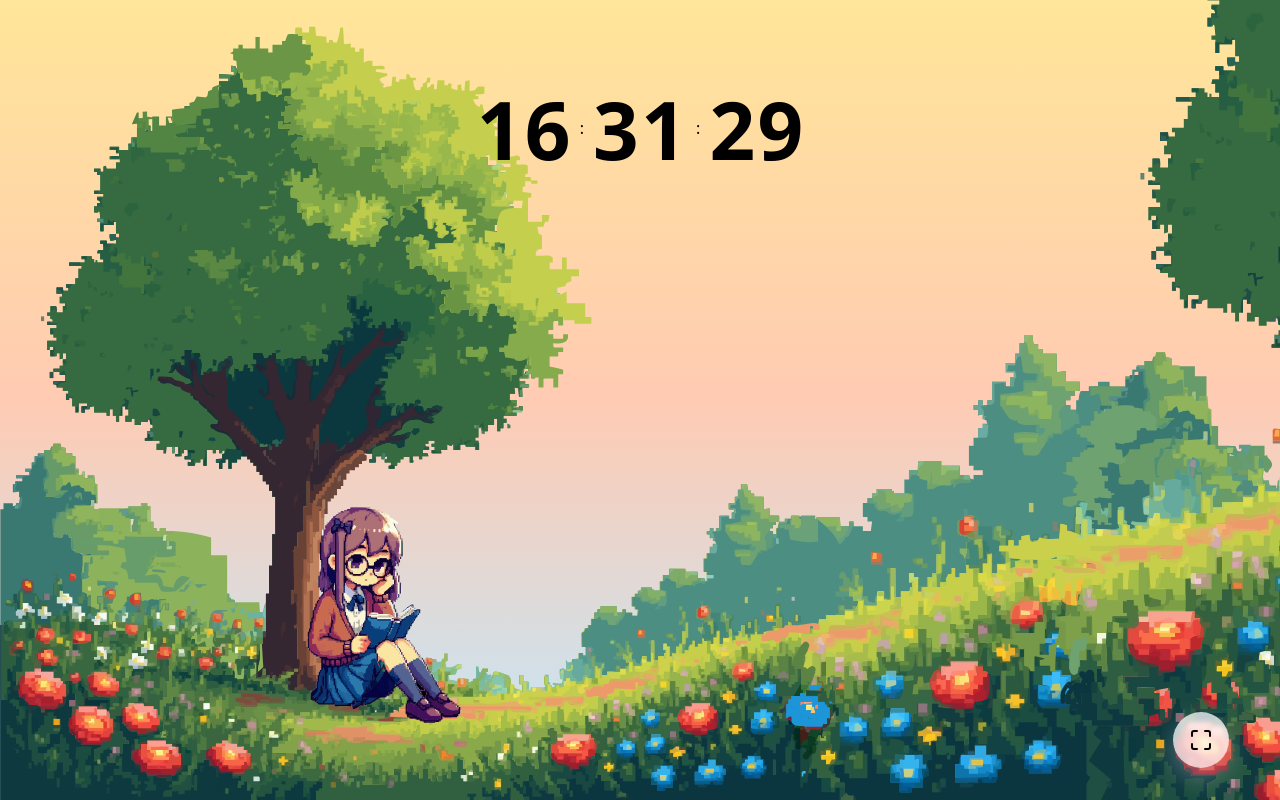
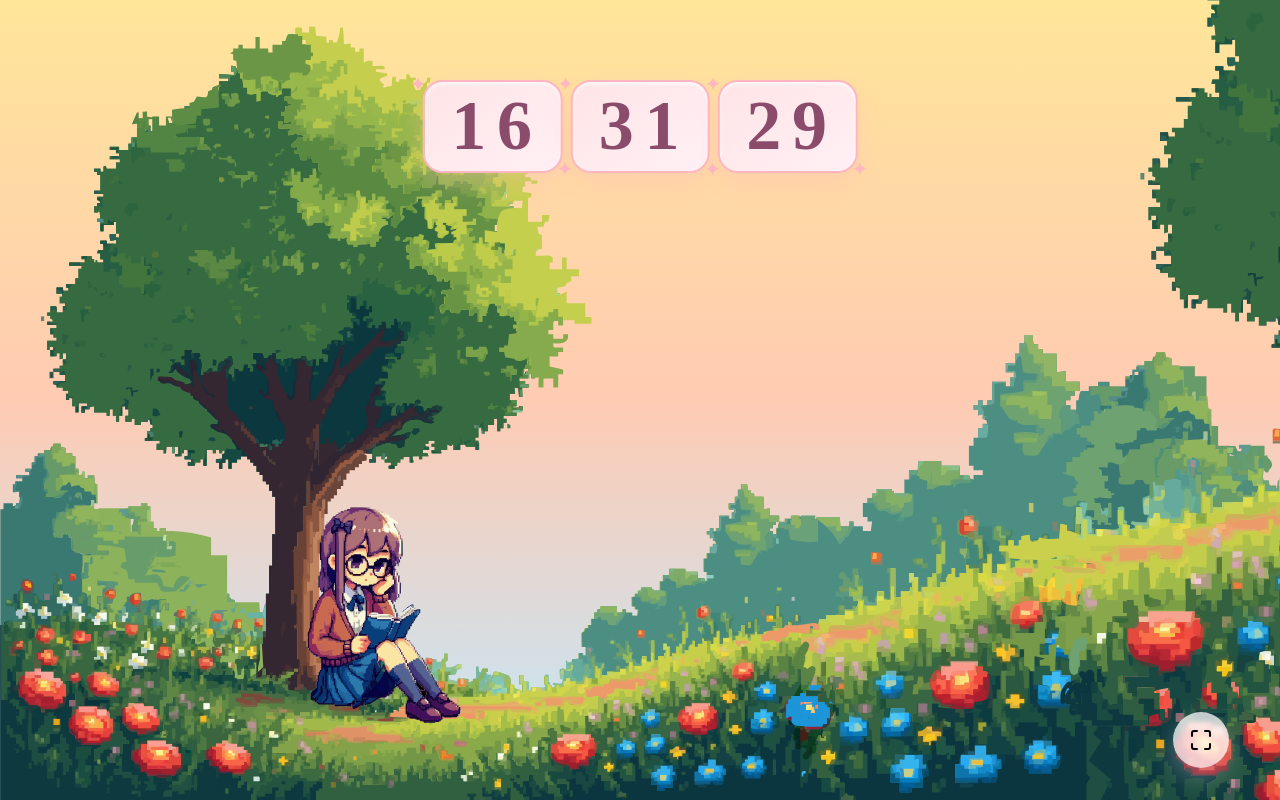
Before and after one commit to P1210/clock-widget, a React (Vite) app: page / in a window 1280 px wide. Built offline with nearby package versions, Linux system fonts and the light colour scheme.

Commit message:
Update the timer UI.

```diff
--- a/src/Clock.jsx
+++ b/src/Clock.jsx
@@ -2,14 +2,21 @@ import { motion, AnimatePresence } from "framer-motion";
 
 function AnimatedDigit({ digit, height }) {
   return (
-    <div style={{ height, width: "100%", overflow: "hidden", position: "relative" }}>
+    <div
+      style={{
+        height,
+        width: "100%",
+        overflow: "hidden",
+        position: "relative",
+      }}
+    >
       <AnimatePresence initial={false}>
         <motion.div
           key={digit}
           initial={{ y: height }}
           animate={{ y: 0 }}
           exit={{ y: -height }}
-          transition={{ duration: 0.3 }}
+          transition={{ duration: 0.5 }}
           style={{
             height,
             display: "flex",
@@ -26,16 +33,18 @@ function AnimatedDigit({ digit, height }) {
   );
 }
 
-function Counter({ value, fontSize = 80 }) {
+function Counter({ value, fontSize = 80, textColor }) {
   const height = fontSize * 1.2;
   return (
     <div
       style={{
         display: "flex",
+        gap:"0.25rem",
         fontSize,
         fontWeight: "bold",
         fontVariantNumeric: "tabular-nums",
-        width: fontSize * 1.2,
+        width: fontSize * 1.25,
+        color: textColor,
       }}
     >
       {value.split("").map((digit, idx) => (
--- a/src/Timer.jsx
+++ b/src/Timer.jsx
@@ -25,7 +25,7 @@ function Timer() {
 
   const updateGradient = useCallback(() => {
     const now = new Date();
-    const hours = now.getHours();
+    const hours = now.getHours() ;
     const element = componentRef.current;
     const overlay = overlayRef.current;
 
@@ -126,17 +126,20 @@ function Timer() {
 
         <div className="clock">
           {/* <div className="time">{timeString}</div> */}
+
           {timeString.split(" : ").map((t, index) => {
             return (
-              <>
+              <div className="timer-kawaii">
                 <Counter
                   value={t}
-                  fontSize={80}
-                  textColor="white"
+                  fontSize={70}
+                  // textColor="#8b4b6b"
                   fontWeight={900}
                 />
-                {index !== timeString.split(" : ").length - 1 && " : "}
-              </>
+                {/* {index !== timeString.split(" : ").length - 1 && (
+                  <span style={{ color: "#fff", fontSize: "40px" }}>:</span>
+                )} */}
+              </div>
             );
           })}
         </div>
--- a/src/timer.css
+++ b/src/timer.css
@@ -6,44 +6,55 @@
   z-index: 1000;
 }
 
-.clock{
+.clock {
   display: flex;
   flex-direction: row;
   align-items: center;
-  gap:0.5rem;
+  gap: 0.5rem;
+  width: max-content;
 }
 
 .timer-kawaii {
+  width: max-content;
   background: linear-gradient(145deg, #ffe4e6, #fff0f5);
-  border: 3px solid #ffb6c1;
-  border-radius: 50px;
-  padding: 20px 40px;
+  border: 2px solid #ffb6c1;
+  border-radius: 20px;
+  padding: 0.15rem 1.5rem;
   box-shadow: 0 10px 25px rgba(255, 182, 193, 0.3),
     inset 0 2px 4px rgba(255, 255, 255, 0.8);
   font-family: "Fredoka", cursive;
-  font-size: 2.2em;
-  font-weight: 600;
+  /* font-size: 2.2em;
+  font-weight: 600; */
   color: #8b4b6b;
-  letter-spacing: 1px;
+  letter-spacing: 2px;
   position: relative;
+  /* box-shadow: 0 2px 0 #8b4b6b, inset 0 1px 1px rgba(255, 255, 255, 0.8); */
+  transform: translateY(0);
+  transition: all 0.1s ease;
 }
 
+.timer-kawaii:hover {
+  transform: translateY(2px);
+  box-shadow: 0 4px 0 #8b4b6b, 0 6px 15px rgba(255, 182, 193, 0.3);
+}
+
+
 .timer-kawaii::before {
-  content: "✧";
+  content: "✦";
   position: absolute;
   left: -15px;
   top: -10px;
   color: #ffb6c1;
-  font-size: 0.8em;
+  font-size: 1.25em;
 }
 
 .timer-kawaii::after {
-  content: "✧";
+  content: "✦";
   position: absolute;
   right: -15px;
   bottom: -10px;
   color: #ffb6c1;
-  font-size: 0.8em;
+  font-size: 1.25em;
 }
 
 .timer-skyblue {
@@ -147,11 +158,12 @@
   background: linear-gradient(145deg, #00ff88, #00cc66);
   border: 4px solid #004d1a;
   border-radius: 15px;
-  padding: 18px 35px;
+  /* padding: 18px 35px; */
+  padding: 10px;
   box-shadow: 0 8px 0 #004d1a, 0 12px 20px rgba(0, 77, 26, 0.3);
   font-family: "Nunito", monospace;
-  font-size: 2em;
-  font-weight: 700;
+  /* font-size: 2em;
+  font-weight: 700; */
   color: #001a0a;
   text-shadow: 1px 1px 0 #00ff88;
   position: relative;
@@ -180,20 +192,21 @@
 
 /* Cloud Theme */
 .timer-cloud {
-  background: linear-gradient(145deg, #ffffff, #f8fafc);
+  /* background: linear-gradient(145deg, #ffffff, #f8fafc); */
+  background: rgb(248, 250, 252);
   border: 3px solid #cbd5e1;
-  border-radius: 60px;
-  padding: 25px 50px;
-  box-shadow: 0 20px 40px rgba(203, 213, 225, 0.3),
-    inset 0 2px 4px rgba(255, 255, 255, 0.9);
+  border-radius: 12px;
+  padding: 2px 16px;
+  /* box-shadow: 0 20px 40px rgba(203, 213, 225, 0.3),
+    inset 0 2px 4px rgba(255, 255, 255, 0.9); */
   font-family: "Fredoka", cursive;
-  font-size: 2em;
-  font-weight: 600;
-  color: #475569;
+  /* font-size: 2em;
+  font-weight: 600; */
+  color: hsl(215, 19%, 25%);
   position: relative;
 }
 
-.timer-cloud::before,
+/* .timer-cloud::before,
 .timer-cloud::after {
   content: "☁️";
   position: absolute;
@@ -213,7 +226,7 @@
   top: 50%;
   transform: translateY(-50%);
   animation-delay: 4s;
-}
+} */
 
 @keyframes cloud-drift {
   0% {
```
Also changed, not shown: src/assets/luna-reading.svg.
